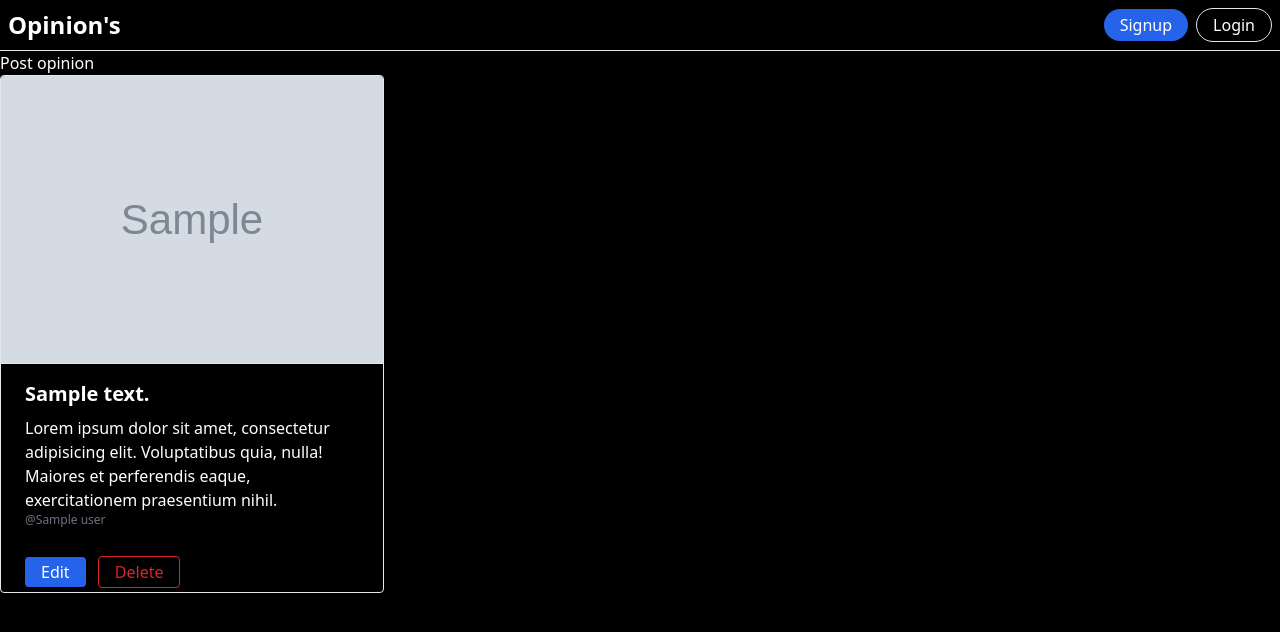
After one commit to sudhanshusingh-g/opinion-app, a Django app: template fullstackapp/tweet/templates/tweet_list.html in a window 1280 px wide. The commit adds this page. Shown: the top 632 px of the page. Run offline with Django 3.2, Linux system fonts and the light colour scheme; the template is opened without the code that fills it: most values are stand-ins (such as "Sample title", 1, 10 or a date in 2020); grey boxes marked "Sample" are stand-in pictures; some libraries are stand-ins or nearby versions.

Commit message:
views added with templates

```diff
--- a/fullstackapp/tweet/templates/index.html
+++ b/fullstackapp/tweet/templates/index.html
@@ -4,4 +4,5 @@
 {% endblock  %}
 
 {% block content %}
+gjgsd
 {% endblock %}
--- /dev/null
+++ b/fullstackapp/tweet/templates/tweet_confirm_delete.html
@@ -0,0 +1,2 @@
+{% block title %}Delete tweet{% endblock %}
+{% block content %}Delete Tweet{% endblock %}
--- /dev/null
+++ b/fullstackapp/tweet/templates/tweet_list.html
@@ -0,0 +1,28 @@
+{% extends "layout.html" %} {% block title %} All Tweets {% endblock %}
+{% block content %}
+<div class="">
+    <div>
+        <a href="{%url 'create_tweet'%}">Post opinion</a>
+    </div>
+  {% for tweet in tweets %}
+  <div class="max-w-sm rounded overflow-hidden shadow-lg border">
+    <img class="w-full" src="{{tweet.photo.url}}" alt="Sunset in the mountains" />
+    <div class="px-6 py-4 border-t-[1px]">
+      <div class="font-bold text-xl mb-2">{{tweet.text}}</div>
+      <p class=" text-base">
+        Lorem ipsum dolor sit amet, consectetur adipisicing elit. Voluptatibus
+        quia, nulla! Maiores et perferendis eaque, exercitationem praesentium
+        nihil.
+      </p>
+      <p class="text-xs font-medium text-gray-500">@{{tweet.user}}</p>
+    </div>
+    <div class="px-6 pt-4 pb-2">
+
+      <a href="{% url 'edit_tweet' tweet.id%}" class="bg-blue-600 text-white px-4 py-1 rounded mr-2">Edit</a>
+      <a href="{% url 'delete_tweet' tweet.id%}" class="border text-red-600 border-red-600 px-4 py-1 rounded mr-2">Delete</a>
+
+    </div>
+  </div>
+  {% endfor %}
+</div>
+{% endblock %}
--- a/fullstackapp/tweet/urls.py
+++ b/fullstackapp/tweet/urls.py
@@ -4,5 +4,8 @@ from django.urls import path
 # from django.conf.urls.static import static
 from . import views
 urlpatterns = [
-    path('', views.index,name=""),
+    path('', views.tweet_list,name="tweet_list"),
+    path('create/', views.create_tweet,name="create_tweet"),
+    path('<int:tweet_id>/edit/', views.edit_tweet,name="edit_tweet"),
+    path('<int:tweet_id>/delete/', views.delete_tweet,name="delete_tweet"),
 ]
```
Also changed, not shown: fullstackapp/tweet/templates/tweet_form.html (added, +12 -0 lines), fullstackapp/tweet/views.py (+39 -1 lines).
